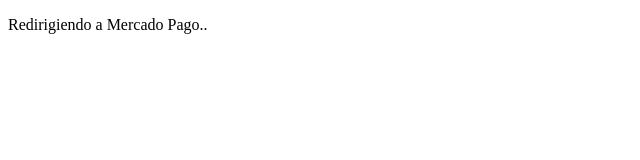
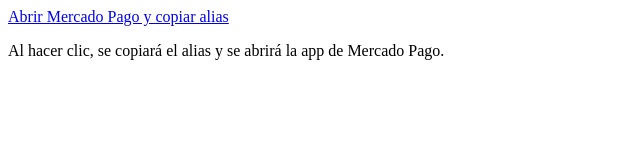
Before and after one commit to GonzaloLinaresDV/MUNIB, a plain HTML site: page index.html in a window 1280 px wide. Shown: the whole page, without its empty margins (0-640 px from the left). Drawn offline with Linux system fonts and the light colour scheme.

Commit message:
Cambio todo

```diff
--- a/index.html
+++ b/index.html
@@ -3,21 +3,25 @@
 <head>
     <meta charset="UTF-8">
     <meta name="viewport" content="width=device-width, initial-scale=1.0">
-    <title>Copiar Palabra y Abrir Mercado Pago</title>
+    <title>Abrir Mercado Pago con Alias</title>
     <script>
-        window.onload = function() {
-            const palabra = "tuPalabra"; // Cambia "tuPalabra" por la palabra que deseas copiar
-            navigator.clipboard.writeText(palabra).then(() => {
-                setTimeout(() => {
-                    window.open("mercadopago://", "_blank");
-                }, 1000); // Espera 1 segundo
+        function abrirMercadoPago() {
+            const alias = "Munib.cena"; // Cambia "tuAlias" por el alias que deseas copiar
+            navigator.clipboard.writeText(alias).then(() => {
+                // Intenta abrir la app de Mercado Pago
+                const opened = window.open("mercadopago://", "_blank");
+                if (!opened) {
+                    // Si no se abre la app, redirige a la web
+                    window.location.href = "https://www.mercadopago.com.ar";
+                }
             }).catch(err => {
                 console.error('Error al copiar: ', err);
             });
-        };
+        }
     </script>
 </head>
 <body>
-    <p>Redirigiendo a Mercado Pago..</p>
+    <a href="#" onclick="abrirMercadoPago()">Abrir Mercado Pago y copiar alias</a>
+    <p>Al hacer clic, se copiará el alias y se abrirá la app de Mercado Pago.</p>
 </body>
 </html>
```
